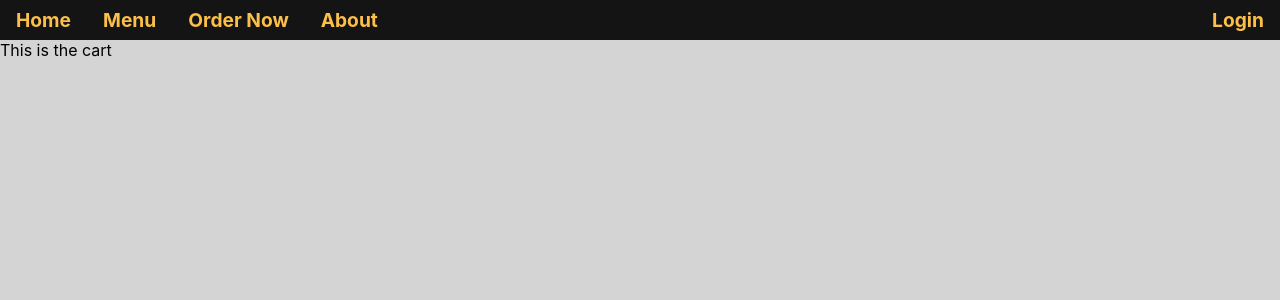
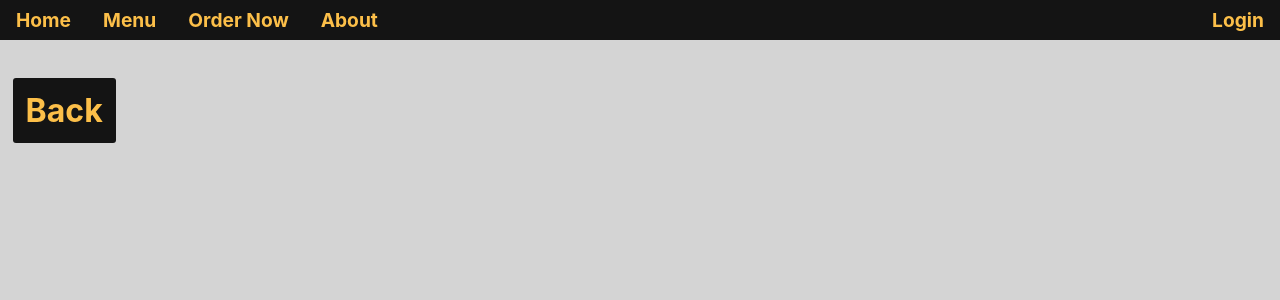
Before and after one commit to Gnorbi951/restaurant-frontend, a React (Create React App) app: page /cart in a window 1280 px wide. Shown: the top 300 px of the page. Built offline with nearby package versions, Linux system fonts and the light colour scheme; a web font is replaced by a local one.

Commit message:
Add back button

```diff
--- a/src/Components/Cart.js
+++ b/src/Components/Cart.js
@@ -1,12 +1,41 @@
 import React from "react";
+import styled from "styled-components";
 
 const Cart = () => {
 
     return(
         <React.Fragment>
-            This is the cart
+            <CartContainer>
+            <BackButton href={"/order_now"}>Back</BackButton>
+            </CartContainer>
         </React.Fragment>
     )
 }
 
+const CartContainer = styled.div`
+    margin-top: 3vw;
+    padding: 1vw;
+`;
+
+const BackButton = styled.a`
+    margin-top: 200px;
+    width: auto;
+    padding: 1vw;
+    background-color: #141414;
+    font-weight: bold;
+    cursor: pointer;
+    border: none;
+    border-radius: 3px;
+    font-size: 2rem;
+    color: #fcbf49;
+    @media (max-width: 600px) {
+        font-size: 1rem;
+    }
+    &:hover {
+        transition: 350ms;
+        color: #f77f00;
+    }
+    text-decoration: none;
+`;
+
 export default Cart
```
